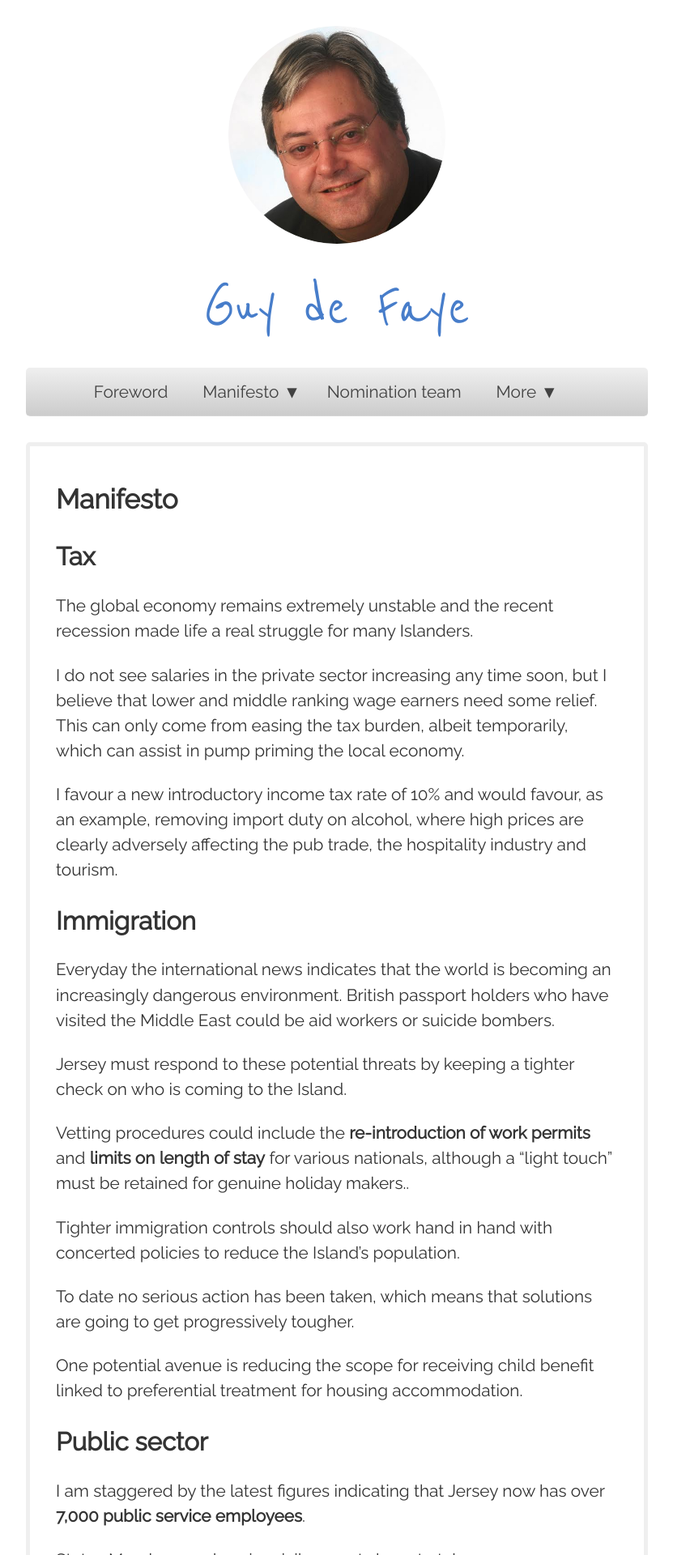
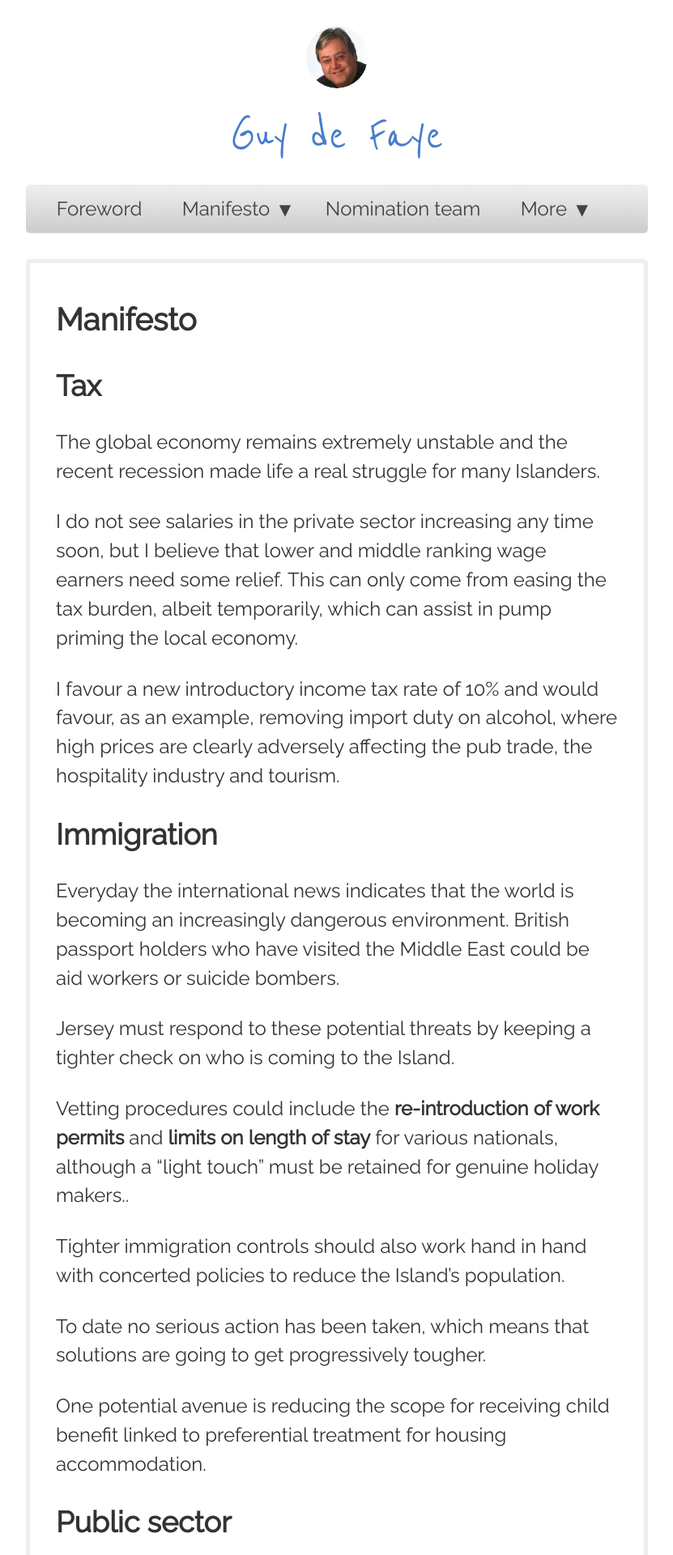
Before and after one commit to gdef/gdef.github.io, a Jekyll site: the page built from pages/manifesto.md, in a window 1280 px wide. Shown: the top 1920 px of the page at 81% size, without its empty margins (224-1055 px from the left). Built offline with Jekyll 4.4.1, drawn with Linux system fonts in a browser that asks for light colours.

Commit message:
Various changes to header and one removal
* Responsive title font-size for the banner
* Reduction in size of the avatar for Guy
* Removal of the back-to-top link from manifesto

```diff
--- a/_includes/header.html
+++ b/_includes/header.html
@@ -1,5 +1,8 @@
 <header>
-  <img src="/images/guy_de_faye.png" />
-  <h1 class="title"><a href="/">Guy de Faye</a></h1>
-  {% include nav.html %}
+    <ul id="banner">
+        <li><img src="/images/guy_de_faye.png" /></li>
+        <li><h1 class="title"><a href="/">Guy de Faye</a></h1></li>
+    </ul>
+    {% include nav.html %}
+
 </header>
--- a/_sass/_base.scss
+++ b/_sass/_base.scss
@@ -1,5 +1,3 @@
-$s: 1rem;
-
 html {
 
     body {
@@ -8,33 +6,46 @@ html {
         }
 
         @include media(min-width 401px max-width 600px 12) {
-            @include font-scale(1.2rem);
+            @include font-scale(1.3rem);
         }
 
         @include media(min-width 601px) {
-            @include font-scale(1.3rem);
+            @include font-scale(1.5rem);
         }
 
         .title {
-            font-size: 5rem;
+            @include media(max-width 400px 1) {
+                font-size: 3rem;
+            }
+
+            @include media(min-width 401px max-width 600px 12) {
+                font-size: 3.5rem;
+            }
+
+            @include media(min-width 601px) {
+                font-size: 4rem;
+            }
+
             font-family: $guydefaye;
             font-weight: 400;
-            margin: .7rem 0;
+            margin-bottom: .7rem;
             color: $dark-gray;
         }
 
         header {
+
+            #banner {
+                li {
+                    @include omega;
+                }
+            }
             text-align: center;
             margin: 2rem auto;
 
             img {
                 text-align: center;
                 @include border-radius(50%);
-                width: 35%;
-            }
-
-            nav {
-
+                width: 10%;
             }
         }
 
```
Also changed, not shown: pages/manifesto.md (+0 -2 lines).
